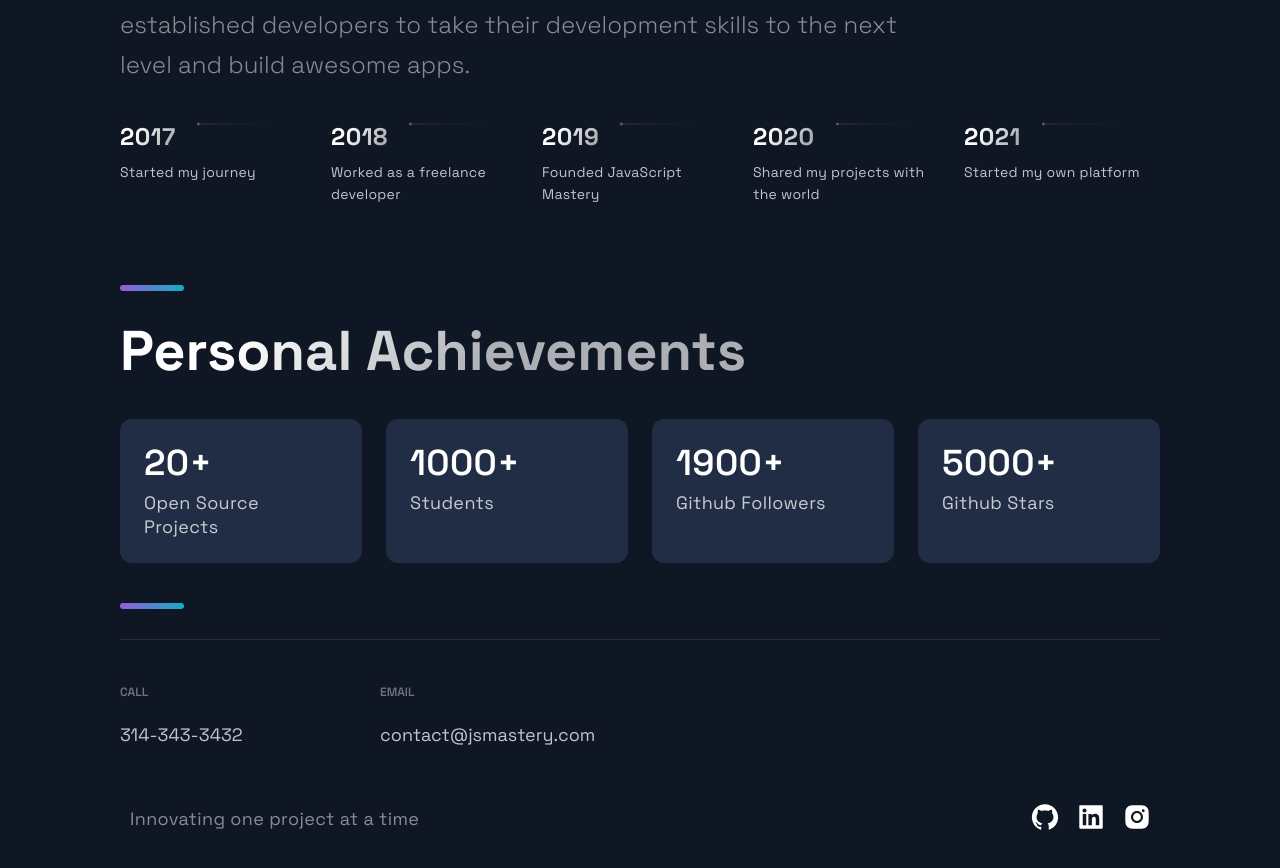
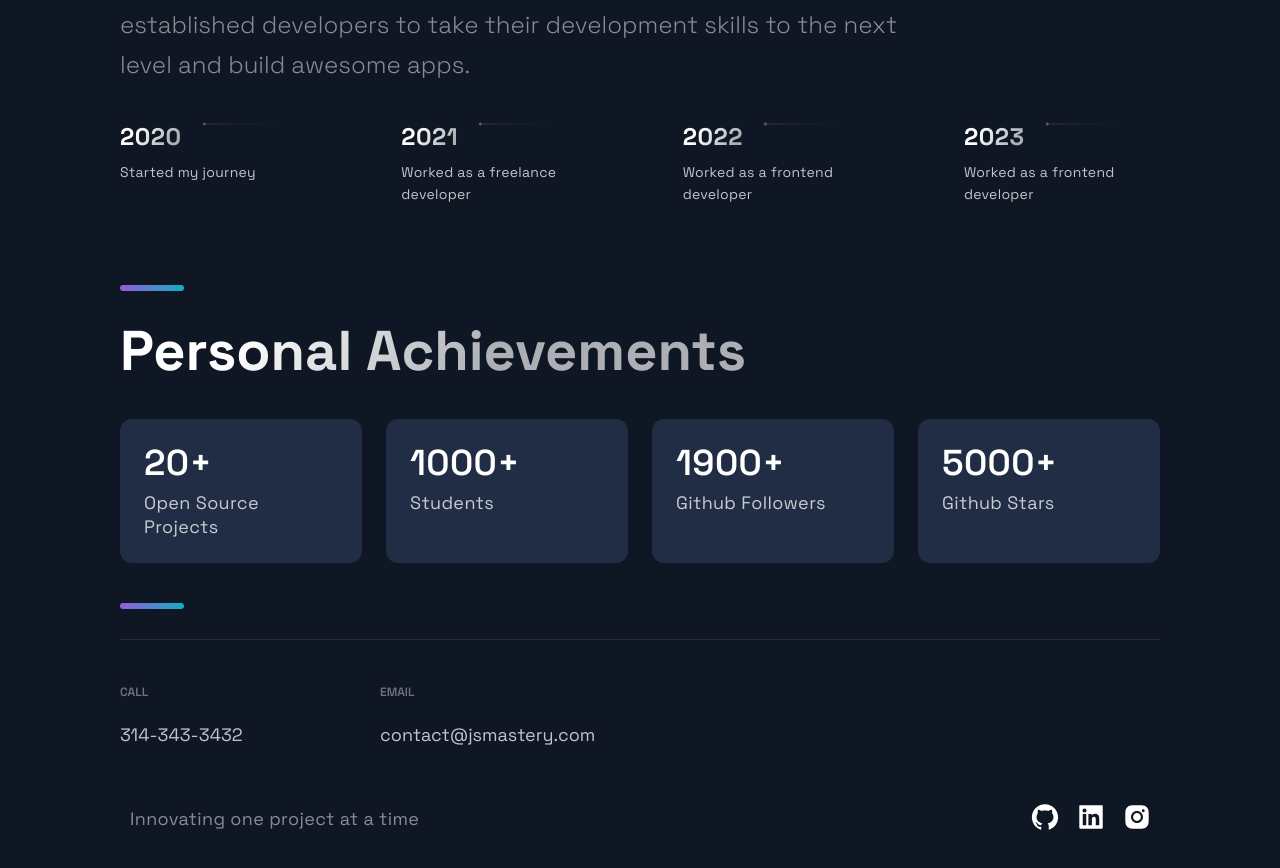
Before and after one commit to anita-brown/portfolio_webapp, a Next.js app: page / in a window 1280 px wide. Shown: the part 3120-3988 px from the top of the page. Built offline with nearby package versions, Linux system fonts and the light colour scheme.

Commit message:
chore: edited timeline data

```diff
--- a/src/constants/constants.js
+++ b/src/constants/constants.js
@@ -38,9 +38,8 @@ export const projects = [
 ];
 
 export const TimeLineData = [
-  { year: 2017, text: 'Started my journey', },
-  { year: 2018, text: 'Worked as a freelance developer', },
-  { year: 2019, text: 'Founded JavaScript Mastery', },
-  { year: 2020, text: 'Shared my projects with the world', },
-  { year: 2021, text: 'Started my own platform', },
+  { year: 2020, text: "Started my journey" },
+  { year: 2021, text: "Worked as a freelance developer" },
+  { year: 2022, text: "Worked as a frontend developer" },
+  { year: 2023, text: "Worked as a frontend developer" },
 ];
```
